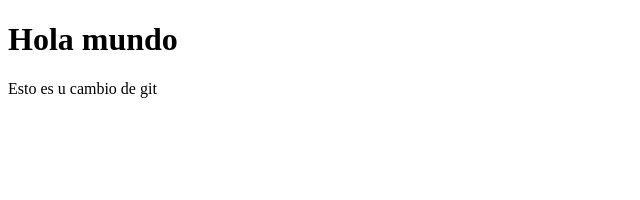
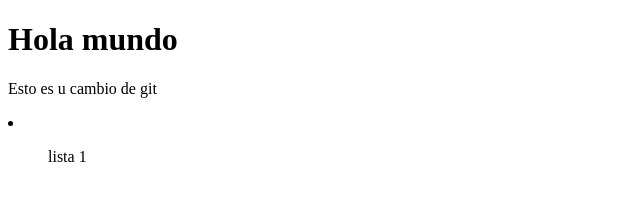
Before and after one commit to luheresbar/curso-git, a plain HTML site: page index.html in a window 1280 px wide. Shown: the full height of the page, 0-640 px from the left. Drawn offline with Linux system fonts and the light colour scheme.

Commit message:
cambio insercion de lista

```diff
--- a/index.html
+++ b/index.html
@@ -8,5 +8,8 @@
 <body>
   <h1>Hola mundo</h1>
   <p>Esto es u cambio de git</p>
+  <li>
+    <ul>lista 1</ul>
+  </li>
 </body>
 </html>
--- a/index.js
+++ b/index.js
@@ -1 +1,3 @@
 console.log( " hola mundo");
+
+console.log("hola 2 chachito feliz");
```
